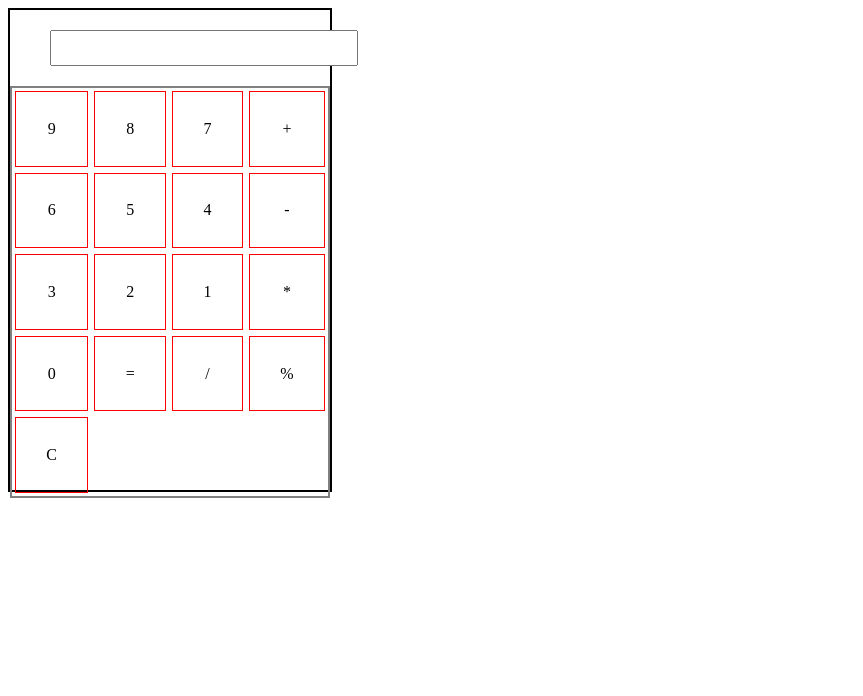
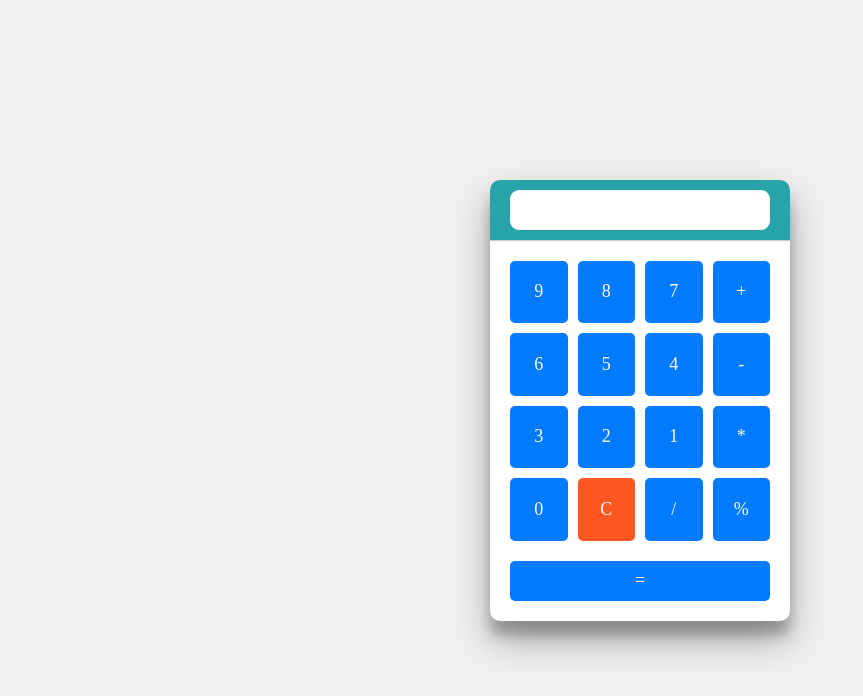
Before and after one commit to vipullsingh/practice-repo-calculator-revision, a plain HTML site: page index.html in a window 1280 px wide. Shown: the whole page, without its empty margins (0-863 px from the left). Drawn offline with Linux system fonts and the light colour scheme.

Commit message:
basic calc

```diff
--- a/calculator.css
+++ b/calculator.css
@@ -1,31 +1,85 @@
-.container{
-    border: 2px solid black;
-    width: 40vh;
-    height: 60vh;
+* {
+    margin: 0;
+    padding: 0;
+    box-sizing: border-box;
+  }
 
-}
-.input{
-    padding-left:40px;
-}
-#expression{
-    width: 300px;
-    height: 30px;
-    margin-top: 20px;
-    margin-bottom: 20px;
-}
-
-.buttons{
-    border: 2px solid grey;
-    height: 51vh;
-    display: grid;
-    grid-template-columns: repeat(4, auto);
-}
-.button{
-    border: 1.5px solid red;
-    margin: auto;
-    width: 90%;
-    height: 90%;
+  body {
+    background-color: #f0f0f0;
     display: flex;
     justify-content: center;
     align-items: center;
-}
+    height: 100vh;
+  }
+
+  .container {
+    width: 300px;
+    background-color: #fff;
+    border-radius: 10px;
+    box-shadow: rgba(0, 0, 0, 0.3) 0px 19px 38px, rgba(0, 0, 0, 0.22) 0px 15px 12px;
+    overflow: auto;
+  }
+
+  .input {
+    padding-left: 20px;
+    padding-right: 20px;
+    text-align: right;
+    background-color: #28a4a8;
+    border-bottom: 1px solid #ccc;
+  }
+
+  #expression {
+    width: 100%;
+    height: 40px;
+    margin-top: 10px;
+    margin-bottom: 10px;
+    border: none;
+    outline: none;
+    font-size: 18px;
+    border-radius: 9px;
+    padding-left: 8px;
+  }
+
+  .buttons {
+    display: grid;
+    grid-template-columns: repeat(4, 1fr);
+    gap: 10px;
+    padding: 20px;
+    height: 40vh;
+  }
+
+  .button {
+    border: none;
+    background-color: #007bff;
+    color: #fff;
+    font-size: 18px;
+    cursor: pointer;
+    border-radius: 5px;
+    transition: background-color 0.2s ease;
+    display: flex;
+    justify-content: center;
+    align-items: center;
+  }
+
+  .button:hover {
+    background-color: #0056b3;
+  }
+
+  .button.special {
+    background-color: #ff5722;
+  }
+
+  .button.special:hover {
+    background-color: #d94100;
+  }
+
+  .button div {
+    display: flex;
+    justify-content: center;
+    align-items: center;
+    height: 100%;
+  }
+  .big{
+    height: 40px;
+    margin: 0 20px 20px 20px;
+  }
--- a/index.html
+++ b/index.html
@@ -50,8 +50,8 @@
             <div class="button">
                 0
             </div>
-            <div class="button">
-                =
+            <div class="button special">
+                C
             </div>
             <div class="button">
                 /
@@ -59,9 +59,9 @@
             <div class="button">
                 %
             </div>
-            <div class="button">
-                C
-            </div>
+        </div>
+        <div class="button big">
+            =
         </div>
     </div>
 </body>
```
